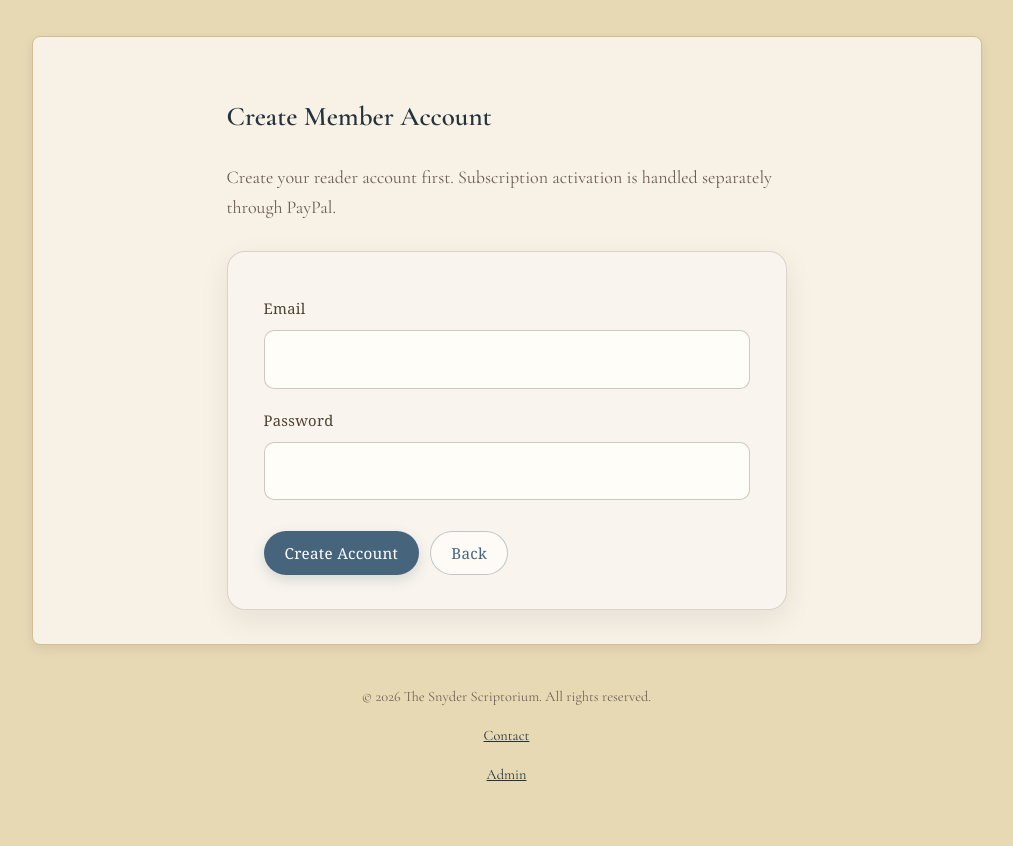
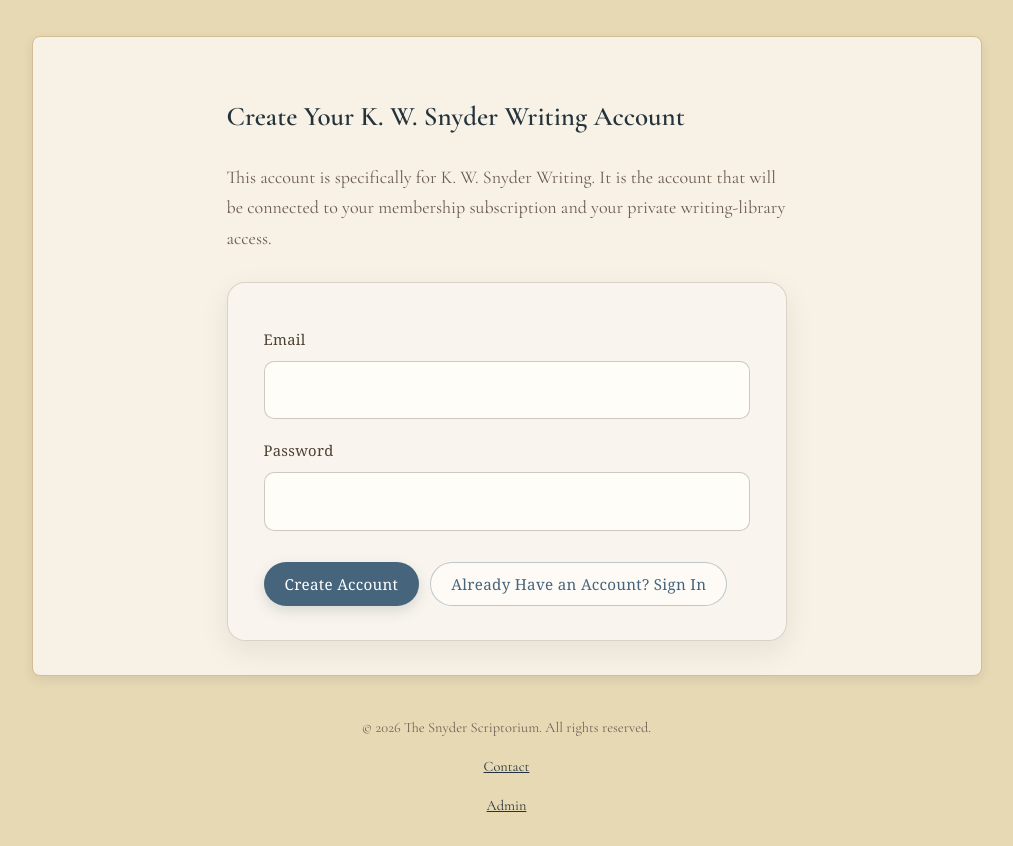
Before and after one commit to SnyderScriptorium/SnyderScriptorium, a Flask app: page /kwsnyderwriting/signup in a window 1280 px wide. Shown: the part 155-1001 px from the top of the page, without its empty margins (126-1139 px from the left). Before the commit the page ends 936 px from the top, so only its background shows below. Run offline with Flask 3, Linux system fonts and the light colour scheme; some libraries are stand-ins or nearby versions.

Commit message:
Make signup explicitly a K. W. Snyder Writing account

```diff
--- a/templates/blog_templates/kwsnyderwriting_signup.html
+++ b/templates/blog_templates/kwsnyderwriting_signup.html
@@ -1,12 +1,12 @@
 {% extends "base.html" %}
-{% block title %}Create Member Account — K. W. Snyder Writing{% endblock %}
+{% block title %}Create Your K. W. Snyder Writing Account{% endblock %}
 {% block head %}
 <link rel="stylesheet" href="{{ url_for('static', filename='member_auth.css') }}">
 {% endblock %}
 {% block content %}
 <section class="content-section member-auth-section">
-  <h1>Create Member Account</h1>
-  <p class="member-auth-note">Create your reader account first. Subscription activation is handled separately through PayPal.</p>
+  <h1>Create Your K. W. Snyder Writing Account</h1>
+  <p class="member-auth-note">This account is specifically for K. W. Snyder Writing. It is the account that will be connected to your membership subscription and your private writing-library access.</p>
   {% if error %}<p class="member-auth-error" role="alert">{{ error }}</p>{% endif %}
   <div class="member-auth-card">
     <form class="member-auth-form" method="POST" action="{{ url_for('member_signup') }}" autocomplete="on">
@@ -16,7 +16,7 @@
       <input id="member-password" type="password" name="password" minlength="8" autocomplete="new-password" required>
       <div class="member-auth-actions">
         <button class="member-auth-button" type="submit">Create Account</button>
-        <a class="member-auth-link" href="{{ url_for('kwsnyderwriting_membership') }}">Back</a>
+        <a class="member-auth-link" href="{{ url_for('member_login') }}">Already Have an Account? Sign In</a>
       </div>
     </form>
   </div>
```
